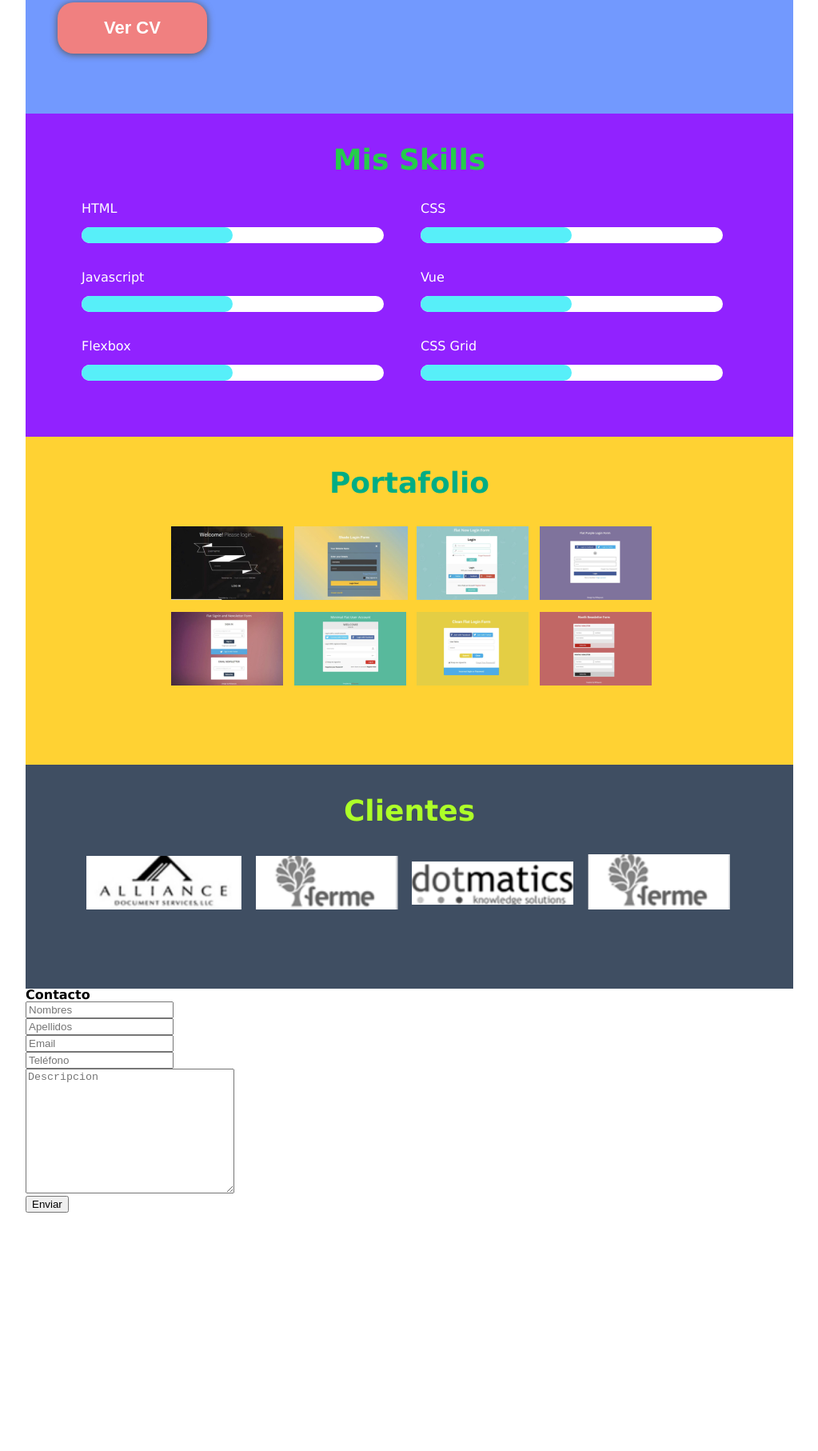
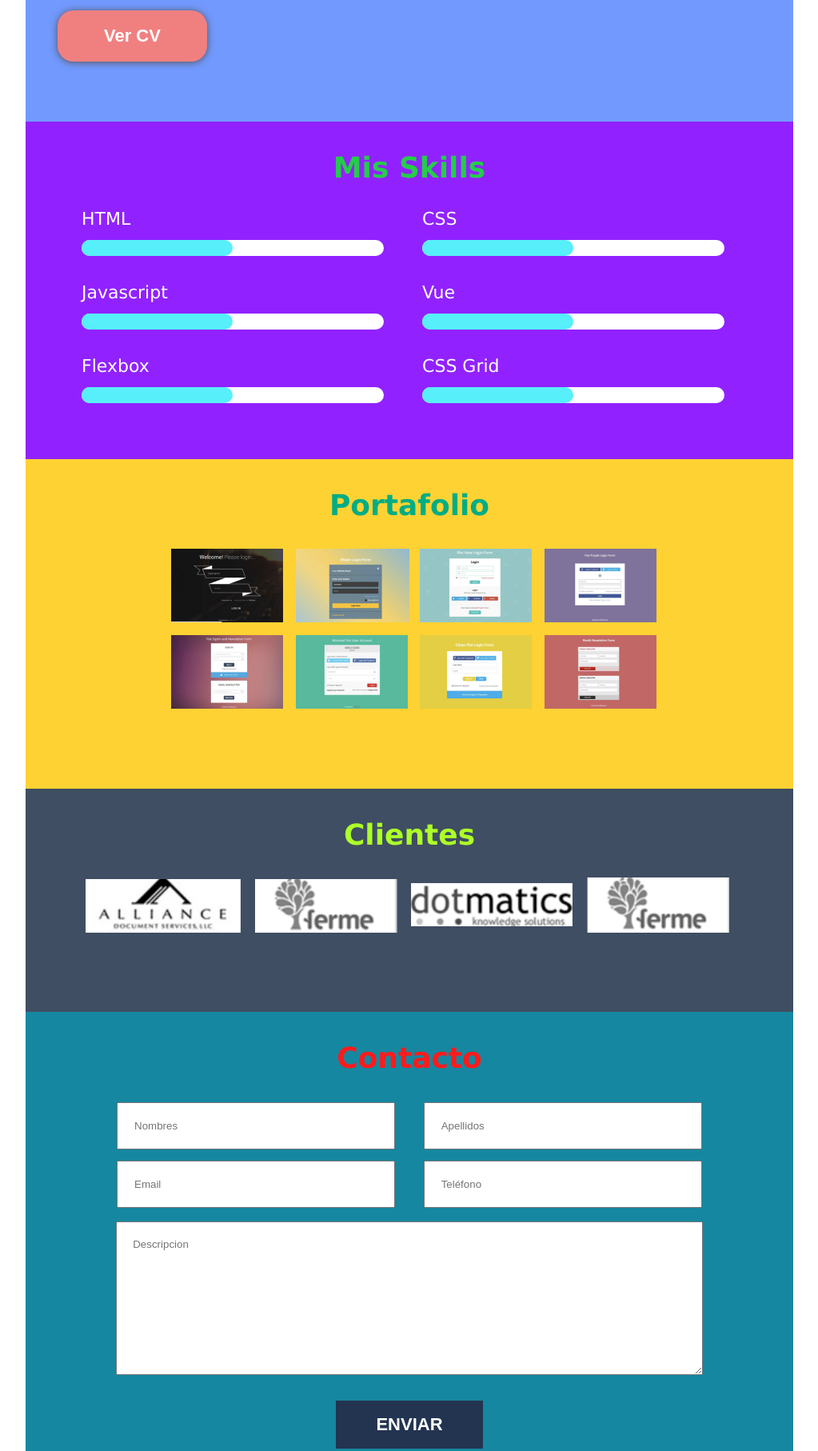
Before and after one commit to javiando/hackaton4, a plain HTML site: page index.html in a window 1280 px wide. Shown: the part 830-2644 px from the top of the page at 80% size, without its empty margins (128-1151 px from the left). Before the commit the page ends 2346 px from the top, so only its background shows below. Drawn offline with Linux system fonts and the light colour scheme.

Commit message:
modificacion a contacto y finalizacion

```diff
--- a/index.html
+++ b/index.html
@@ -12,7 +12,7 @@
       <!--intro!-->
       <section class="intro">
         <h1>Pachaqtec</h1>
-        <h2 class="hello">Hola, mi nombre es Lucio Javier Chuchon Solano</h2>
+        <p class="hello">Hola, mi nombre es Lucio Javier Chuchon Solano</p>
         <figure class="banner">
           <img src="./images/banner.png" alt="foto banner" />
         </figure>
@@ -37,9 +37,9 @@
           possimus esse consequatur molestias cum quibusdam dolore dolorum
           nesciunt.
         </p>
-        <button class="seecv">Ver CV</button>
+        <button>Ver CV</button>
       </section>
-      <!--skills-->
+      <!--misskills-->
       <section class="skills">
         <h2 class="myskills">Mis Skills</h2>
         <div class="wrapper">
@@ -81,7 +81,7 @@
           </div>
         </div>
       </section>
-      <!--portafolio-->
+      <!--miportafolio-->
       <section class="portfolio">
         <h2>Portafolio</h2>
         <div class="portfoliowrapper">
@@ -132,6 +132,7 @@
       <!--contacto-->
       <section class="contact">
         <h2>Contacto</h2>
+        <div class="contactwrapper">
         <form method="GET">
           <label for="name"></label>
           <input
@@ -143,7 +144,7 @@
             minlength="4"
             maxlength="12"
             required
-          /><br />
+          />
           <label for="lname"></label>
           <input
             type="text"
@@ -154,7 +155,7 @@
             minlength="4"
             maxlength="20"
             required
-          /><br />
+          />
           <label for="email"></label>
           <input
             type="email"
@@ -162,15 +163,17 @@
             name="email"
             placeholder="Email"
             required
-          /><br />
+          />
           <label for="phnumber"></label>
           <input
             type="text"
             id="phnumber"
             name="phnumber"
             placeholder="Teléfono"
+            pattern="[0-9]{9}"
             required
-          /><br />
+          />
+          <br>
           <label for="comments"></label>
           <textarea
             name="comments"
@@ -180,8 +183,9 @@
             placeholder="Descripcion"
             required
           ></textarea>
-          <br />
-          <button>Enviar</button>
+          <br>
+          <button>ENVIAR</button>
+        </div>
         </form>
       </section>
     </main>
--- a/styles/main.css
+++ b/styles/main.css
@@ -1,36 +1,47 @@
-main{
+/*globals*/
+main {
+  font-family: "Lucida Sans", "Lucida Sans Regular", "Lucida Grande",
+    "Lucida Sans Unicode", Geneva, Verdana, sans-serif;
+  font-style: normal;
+  font-size: 22px;
+  font-weight: bold;
+  color: white;
   max-width: 960px;
   width: 100%;
   margin: auto;
 }
 
-html{
-  font-family: 'Lucida Sans', 'Lucida Sans Regular', 'Lucida Grande', 'Lucida Sans Unicode', Geneva, Verdana, sans-serif;
-  font-style: normal;
-  font-weight: bold;
+h2 {
+  text-align: center;
+  margin-bottom: 30px;
+  font-size: 36px;
+}
 
+button {
+  border: none;
+  font-weight: inherit;
+  font-size: inherit;
+  color: inherit;
 }
 /*intro*/
-.intro{
- position: relative;
+.intro {
+  position: relative;
   display: block;
 }
-.intro img{
+.intro img {
   display: block;
+  max-width: 960px;
+  width: 100%;
 }
-.intro h1{
+.intro h1 {
   position: absolute;
   top: 48px;
   left: 353.92px;
   margin: 0;
-  color: white;
   font-size: 50px;
-
 }
-.intro h2{
+.intro p {
   position: absolute;
-  font-size: 25px;
-  color: white;
   padding: 16px;
   top: 300px;
   left: 50px;
@@ -38,114 +49,112 @@ html{
   background-color: rgba(80, 122, 212, 0.452);
   border-radius: 5px;
 }
+
 /*sobremi*/
-.about{
-  background-color: #7299FE;
+.about {
   padding: 40px;
-  color: white;
+  background-color: #7299fe;
 }
-.about h2{
-  text-align: center;
-  padding: 0px 0px 20px 0px;
-  font-size: 36px;
+.about h2 {
   color: rgb(10, 10, 117);
 }
-.about p{
+.about p {
   font-size: 14px;
   line-height: 24px;
   font-weight: initial;
-
 }
-.about button{
+.about button {
   margin: 20px 0px 35px 0px;
   padding: 19px 58px;
   border-radius: 20px;
   background-color: lightcoral;
-  color: inherit;
-  font-size: 22px;
-  font-weight: inherit;
-  border: none;
   box-shadow: 0px 1px 10px rgb(83, 82, 82);
 }
-/*myskills*/
-.skills{
-  background-color: #9122FF;
+
+/*misskills*/
+.skills {
+  background-color: #9122ff;
   padding: 40px 50px;
-  color: white;
-
 }
-.skills h2{
-  text-align: center;
-  margin-bottom: 30px;
-  font-size: 36px;
-  color:#26CC4B;
-
-
+.skills h2 {
+  color: #26cc4b;
 }
-.skills h4{
+.skills h4 {
   font-weight: initial;
-
 }
-.skills .bluerectangle{
+.skills .bluerectangle {
   width: 50%;
   height: 20px;
-  background-color: #57EFF9;
+  background-color: #57eff9;
   border-radius: 10px;
 }
-.skills .whiterectangle{
+.skills .whiterectangle {
+  margin-top: 15px;
+  margin-bottom: 25px;
   width: 100%;
   height: 20px;
   background-color: white;
   border-radius: 10px;
-  margin-top: 15px;
-  margin-bottom: 25px;
+}
+.skills .wrapper > div {
+  width: 44%;
+  padding: 5px 20px;
+  display: inline-block;
 }
 
-.skills .wrapper > div{
-  width: 44%;
-  display: inline-block;
-  padding: 5px 20px;
-
-
-
-
-}
-/*myportfolio*/
-
-.portfolio{
-  background-color: #FFD233;
+/*miportafolio*/
+.portfolio {
+  background-color: #ffd233;
   padding: 40px 170px 90px;
 }
-.portfolio h2{
-  text-align: center;
-  margin-bottom: 30px;
-  font-size: 36px;
-  color:#00AD84;
+.portfolio h2 {
+  color: #00ad84;
 }
-
-.portfoliowrapper > figure{
+.portfoliowrapper > figure {
   display: inline-block;
   padding: 6px 12px;
   width: 20%;
 }
+
 /*clientes*/
-
-.clients{
-  background-color:#3F4E62;
+.clients {
+  background-color: #3f4e62;
   padding: 40px 70px 90px;
 }
-.clients h2{
-  text-align: center;
-  margin-bottom: 30px;
-  font-size: 36px;
-  color:#ADFF28;
-
+.clients h2 {
+  color: #adff28;
+}
+.clientswrapper > figure {
+  display: inline-block;
+  padding: 5px;
+}
+.clientswrapper figure:nth-child(3) {
+  vertical-align: super;
 }
 
-.clientswrapper > figure{
-  display: inline-block;
-  padding: 6px;
+/*contacto*/
+.contact {
+  background-color: #1687a0;
+  padding: 40px 100px 90px;
 }
-.clientswrapper figure:nth-child(3){
-  vertical-align: super;
+.contact h2 {
+  color: #ff1b1b;
 }
+.contactwrapper input {
+  margin: 7px 14px;
+  padding: 20px;
+  width: 40%;
+}
+textarea {
+  margin: 10px auto;
+  padding: 20px;
+  width: 91%;
+  font-family: Arial, Helvetica, sans-serif;
+  display: block;
+}
+button {
+  margin: 0 auto;
+  padding: 17px 50px;
+  display: block;
+  background-color: #233451;
+}
```
